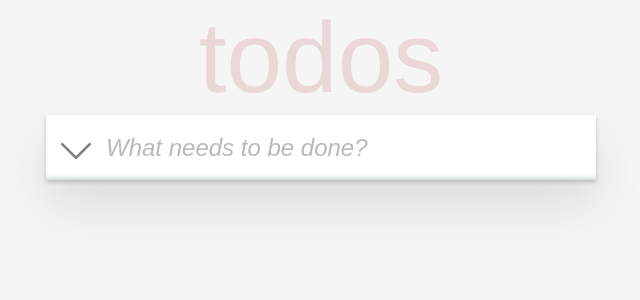
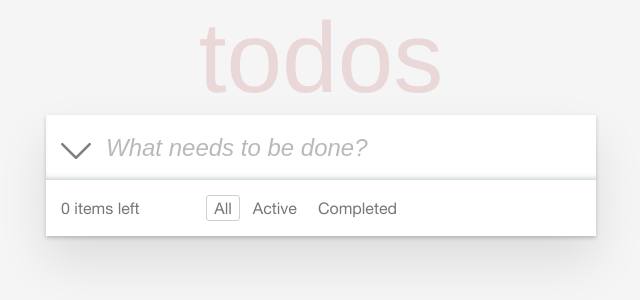
Before and after one commit to Wrx246/todo-nextjs, a Next.js app: page / in a window 1280 px wide. Shown: the top 300 px of the page, without its empty margins (319-959 px from the left). Built offline with nearby package versions, Linux system fonts and the light colour scheme.

Commit message:
feat: add footer

```diff
--- /dev/null
+++ b/components/Footer.jsx
@@ -0,0 +1,54 @@
+import Link from "next/link"
+import { useRouter } from "next/router"
+import { useContext } from "react"
+import { TodoContext } from "../assets/data/TodoData"
+import styles from '../styles/Footer.module.css'
+
+const Footer = () => {
+    const { pathname } = useRouter()
+    const [todos, setTodos] = useContext(TodoContext);
+
+    const notCompleteTodos = todos.filter(todo => todo.isComplete === false).length
+    const completeTodos = todos.filter(todo => todo.isComplete === true).length
+
+    const paths = [
+        {
+            name: 'All',
+            path: '/'
+        },
+        {
+            name: 'Active',
+            path: '/active'
+        },
+        {
+            name: 'Completed',
+            path: '/completed'
+        }]
+
+    let onDeleteButton = () => {
+        const newTodos = todos.filter(todo => todo.isComplete === false);
+        setTodos(newTodos);
+    }
+
+    return (
+        <footer className={styles.footer}>
+            <span>{notCompleteTodos} items left</span>
+            <nav className={styles.linkBar}>
+                {paths.map((item) => {
+                    const active = item.path === pathname ? styles.active : '';
+                    return (
+                        <Link key={item.name} className={`${styles.link} ${active}`} href={item.path}>{item.name}</Link>
+                    )
+                })}
+            </nav>
+            <button
+                onClick={onDeleteButton}
+                className={!completeTodos ? styles.hideButton : styles.clearButton}
+                type='button'>
+                Clear completed
+            </button>
+        </footer>
+    )
+}
+
+export default Footer
--- a/components/Layout.jsx
+++ b/components/Layout.jsx
@@ -1,5 +1,6 @@
 import Head from 'next/head'
 import styles from '../styles/Layout.module.css'
+import Footer from './Footer'
 import Input from './Input'
 
 const Layout = ({ children, keywords, title }) => {
@@ -15,6 +16,7 @@ const Layout = ({ children, keywords, title }) => {
                 <div className={styles.wrapper}>
                     {children}
                 </div>
+                <Footer />
             </section>
         </main>
     )
--- /dev/null
+++ b/styles/Footer.module.css
@@ -0,0 +1,52 @@
+.footer {
+    display: flex;
+    justify-content: space-between;
+    align-items: center;
+    padding: 15px;
+    color: #777;
+    background-color: white;
+    position: relative;
+    z-index: 1;
+}
+
+
+.linkBar {
+    display: flex;
+    gap: 5px;
+}
+
+.link {
+    text-decoration: none;
+    border: 1px solid transparent;
+    padding: 3px 7px;
+    border-radius: 3px;
+    color: inherit;
+}
+
+.active {
+    text-decoration: none;
+    border: 1px solid #cfcfcf;
+    padding: 3px 7px;
+    border-radius: 3px;
+    color: inherit;
+}
+
+.clearButton {
+    background-color: transparent;
+    border: none;
+    color: #777;
+    font-size: 15px;
+}
+
+.hideButton {
+    opacity: 0;
+    background-color: transparent;
+    border: none;
+    color: #777;
+    font-size: 15px;
+}
+
+.clearButton:hover {
+    text-decoration: underline;
+    cursor: pointer;
+}
```
